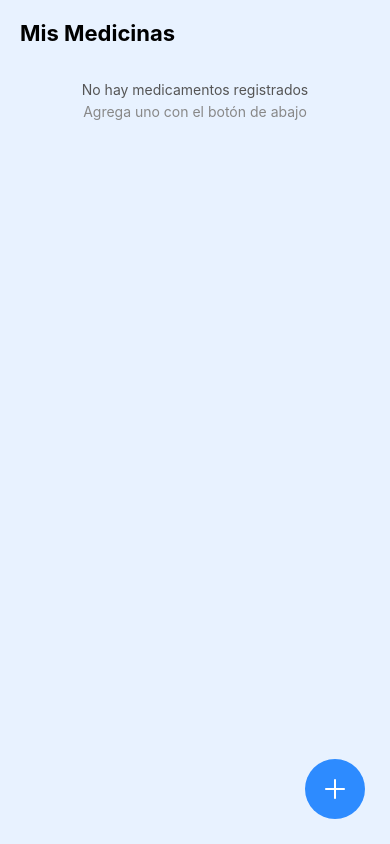
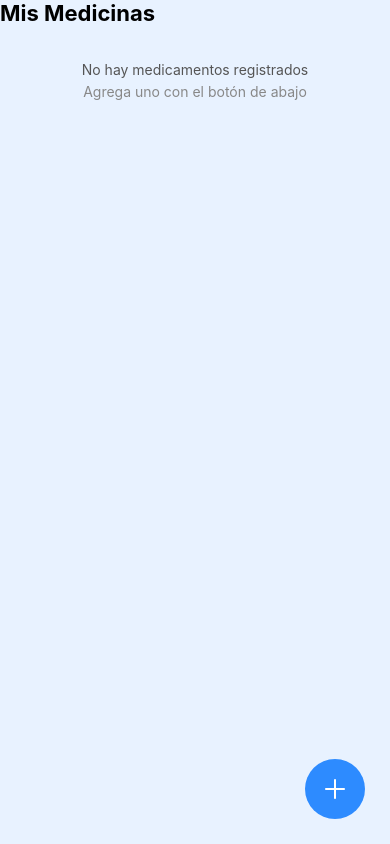
Before and after one commit to JoseArmandoSUP/MediTrack, a React Native app in the folder mediTrack/: screen /PantallaMisMedicinas in a window 390 px wide. Built offline with nearby package versions, Linux system fonts and the light colour scheme.

Commit message:
cambios en la estructura

```diff
--- a/mediTrack/screens/PantallaAgregarMedicamento.js
+++ b/mediTrack/screens/PantallaAgregarMedicamento.js
@@ -7,6 +7,9 @@
   StyleSheet,
   ScrollView,
   Alert,
+  SafeAreaView,
+  Platform,
+  StatusBar,
 } from "react-native";
 import { Ionicons, MaterialIcons } from "@expo/vector-icons";
 
@@ -24,6 +27,9 @@
   const [horaInicio, setHoraInicio] = useState("");
 
   const [guardando, setGuardando] = useState(false);
+
+  // Ajuste de padding para Android y SafeArea para iOS/notch
+  const androidTopPadding = Platform.OS === "android" ? (StatusBar.currentHeight || 0) : 0;
 
   // Inicializar SQLite una sola vez
   useEffect(() => {
@@ -65,8 +71,11 @@
   }
 
   return (
-    <ScrollView contentContainerStyle={styles.container}>
-
+    <SafeAreaView style={[styles.safeArea, { paddingTop: androidTopPadding }]}>
+      <ScrollView
+        contentContainerStyle={styles.container}
+        keyboardShouldPersistTaps="handled"
+      >
         {/* ENCABEZADO */}
         <View style={styles.header}>
           <TouchableOpacity onPress={() => navigation.goBack()}>
@@ -140,11 +149,16 @@
           <Ionicons name="add-circle-outline" size={30} color="#fff" />
         </TouchableOpacity>
       </ScrollView>
+    </SafeAreaView>
   );
 }
 
 // ESTILOS
 const styles = StyleSheet.create({
+  safeArea: {
+    flex: 1,
+    backgroundColor: "#E8F2FF",
+  },
   container: {
     padding: 20,
     backgroundColor: "#E8F2FF",
--- a/mediTrack/screens/PantallaEditarMedicamento.js
+++ b/mediTrack/screens/PantallaEditarMedicamento.js
@@ -1,5 +1,6 @@
 import React, { useState, useEffect } from "react";
 import {
+  SafeAreaView,
   View,
   Text,
   TextInput,
@@ -7,6 +8,8 @@
   StyleSheet,
   ScrollView,
   Alert,
+  Platform,
+  StatusBar,
 } from "react-native";
 import { Ionicons, MaterialIcons } from "@expo/vector-icons";
 import { MedicamentoController } from "../controllers/MedicamentoController";
@@ -14,16 +17,18 @@
 const controller = new MedicamentoController();
 
 export default function PantallaEditarMedicamento({ route, navigation }) {
-
   const { medicamento } = route.params || {};
 
   // Estados del formulario
   const [nombre, setNombre] = useState("");
   const [dosis, setDosis] = useState("");
   const [frecuencia, setFrecuencia] = useState("");
-  const [notas, setNotas] = useState("");   // No se guarda, solo decorativo
+  const [notas, setNotas] = useState(""); // No se guarda, solo decorativo
   const [fechaInicio, setFechaInicio] = useState(""); // No se guarda
-  const [horaInicio, setHoraInicio] = useState("");   // No se guarda
+  const [horaInicio, setHoraInicio] = useState(""); // No se guarda
+
+  // Ajuste de padding para Android para evitar superposición con la barra superior
+  const androidTopPadding = Platform.OS === "android" ? (StatusBar.currentHeight || 0) + 8 : 0;
 
   useEffect(() => {
     if (medicamento) {
@@ -36,7 +41,7 @@
       setFechaInicio(medicamento.fechaInicio || "");
       setHoraInicio(medicamento.horaInicio || "");
     }
-  }, []);
+  }, [medicamento]);
 
   // ===========================
   //       UPDATE en SQLite
@@ -59,8 +64,6 @@
 
       Alert.alert("Completado", "El medicamento ha sido actualizado.");
       navigation.navigate("PantallaMisMedicinas");
-
-
     } catch (error) {
       Alert.alert("Error", error.message);
     }
@@ -86,7 +89,6 @@
               Alert.alert("Eliminado", "El medicamento ha sido borrado.");
 
               navigation.navigate("PantallaMisMedicinas");
-
             } catch (error) {
               Alert.alert("Error", error.message);
             }
@@ -97,8 +99,9 @@
   }
 
   return (
-    <ScrollView contentContainerStyle={styles.container}>
-
+    // SafeAreaView para iOS notch + padding extra en Android usando StatusBar.currentHeight
+    <SafeAreaView style={[styles.safeArea, { paddingTop: androidTopPadding }]}>
+      <ScrollView contentContainerStyle={styles.container} keyboardShouldPersistTaps="handled">
         {/* ENCABEZADO */}
         <View style={styles.header}>
           <TouchableOpacity onPress={() => navigation.goBack()}>
@@ -168,15 +171,18 @@
         <TouchableOpacity style={styles.btnEliminar} onPress={eliminarMedicamento}>
           <Text style={styles.btnEliminarText}>ELIMINAR MEDICAMENTO</Text>
         </TouchableOpacity>
-
       </ScrollView>
+    </SafeAreaView>
   );
 }
-
 
 // ============= ESTILOS =============
 
 const styles = StyleSheet.create({
+  safeArea: {
+    flex: 1,
+    backgroundColor: "#E8F2FF",
+  },
   container: {
     padding: 20,
     backgroundColor: "#E8F2FF",
--- a/mediTrack/screens/PantallaMisMedicinas.js
+++ b/mediTrack/screens/PantallaMisMedicinas.js
@@ -1,12 +1,15 @@
 import React, { useState, useEffect, useCallback } from "react";
 import {
+  SafeAreaView,
   View,
   Text,
   StyleSheet,
   ScrollView,
   TouchableOpacity,
   Alert,
-  ActivityIndicator
+  ActivityIndicator,
+  Platform,
+  StatusBar
 } from "react-native";
 import { Ionicons } from "@expo/vector-icons";
 
@@ -15,9 +18,11 @@
 const controller = new MedicamentoController();
 
 export default function MisMedicinas({ navigation, route }) {
-
   const [lista, setLista] = useState([]);
   const [loading, setLoading] = useState(true);
+
+  // Ajuste de padding para evitar que la UI se superponga con la barra superior
+  const androidTopPadding = Platform.OS === "android" ? (StatusBar.currentHeight || 0) + 8 : 0;
 
   // SELECT – Cargar medicamentos
   const cargarMedicamentos = useCallback(async () => {
@@ -46,13 +51,12 @@
     return () => controller.removeListener(cargarMedicamentos);
   }, [cargarMedicamentos]);
 
-  //-------------Regcargar Datos---------------
+  //-------------Recargar Datos---------------
   useEffect(() => {
     if (route?.params?.refrescar) {
       cargarMedicamentos();
     }
   }, [route?.params]);
-
 
   function irEditar(item) {
     navigation.navigate("PantallaEditarMedicamento", { medicamento: item });
@@ -63,7 +67,9 @@
   }
 
   return (
-    <View style={styles.container}>
+    // Usamos SafeAreaView para respetar "notch" / areas seguras en iOS,
+    // y añadimos padding extra en Android para evitar que la vista pegue contra la barra superior.
+    <SafeAreaView style={[styles.container, { paddingTop: androidTopPadding }]}>
       <Text style={styles.title}>Mis Medicinas</Text>
 
       {/* LOADING */}
@@ -109,7 +115,7 @@
       <TouchableOpacity style={styles.addButton} onPress={irAgregar}>
         <Ionicons name="add" size={32} color="white" />
       </TouchableOpacity>
-    </View>
+    </SafeAreaView>
   );
 }
 
--- a/mediTrack/screens/PantallaPrincipal.js
+++ b/mediTrack/screens/PantallaPrincipal.js
@@ -125,14 +125,7 @@
           <Text style={styles.optionText}>Reportes</Text>
         </TouchableOpacity>
 
-        <TouchableOpacity
-          style={styles.option}
-          activeOpacity={0.7}
-          onPress={() => navigation.navigate("PantallaMisMedicinas", { editMode: true })}
-        >
-          <MaterialIcons name="pencil" size={styles.iconSize} color="#2D8BFF" />
-          <Text style={styles.optionText}>Editar Medicamento</Text>
-        </TouchableOpacity>
+        {/* Opción "Editar Medicamento" eliminada según tu petición */}
       </ScrollView>
     </SafeAreaView>
   );
```
Lines whose indentation alone changed are shown as unchanged.
